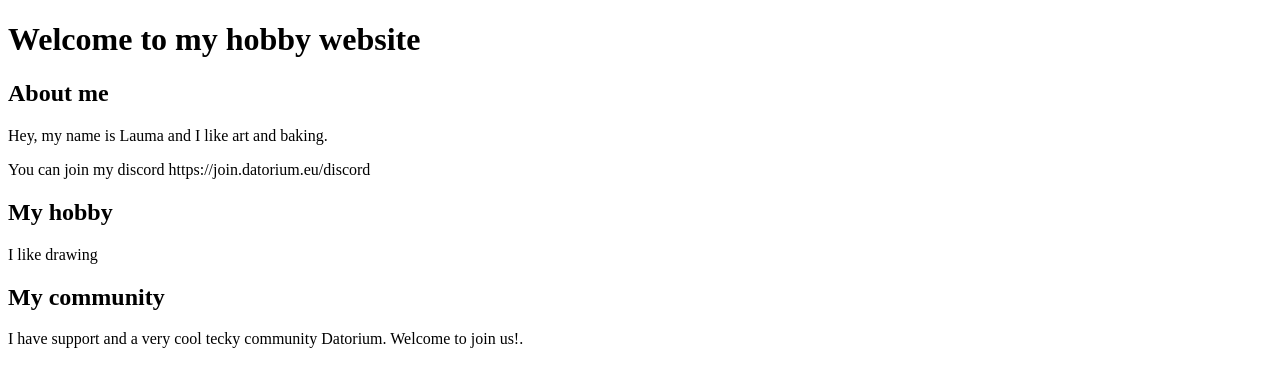
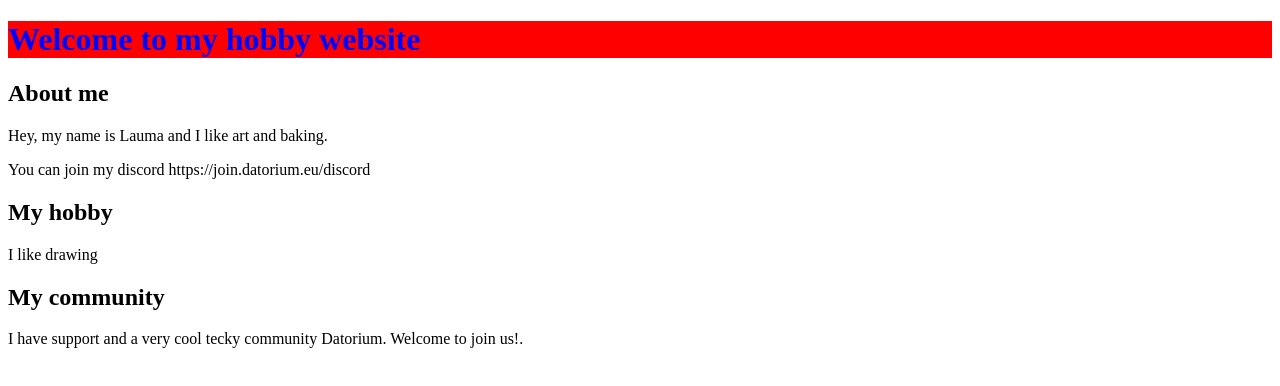
Before and after one commit to visnakovalauma/my-second-webpage, a plain HTML site: page index.html in a window 1280 px wide. Drawn offline with Linux system fonts and the light colour scheme.

Commit message:
Update index.html

```diff
--- a/index.html
+++ b/index.html
@@ -10,7 +10,7 @@
 
 <body>
 
-<h1>Welcome to my hobby website</h1>
+<h1 style="color:blue; background-color:red;">Welcome to my hobby website</h1>
   <h2>About me</h2>
   <p>Hey, my name is Lauma and I like art and baking.</p>
   <p>You can join my discord https://join.datorium.eu/discord</p>
```
